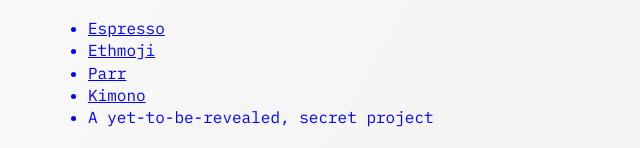
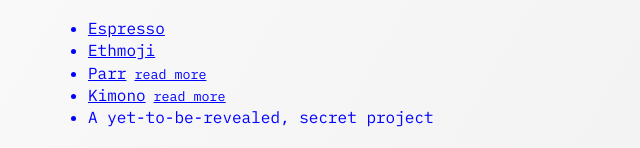
Before and after one commit to hillstreetlabs/public, a Next.js app: page / in a window 1280 px wide. Shown: the part 477-625 px from the top of the page, without its empty margins (0-640 px from the left). Built offline with nearby package versions, Linux system fonts and the light colour scheme.

Commit message:
Add blog post links

```diff
--- a/pages/index.js
+++ b/pages/index.js
@@ -52,11 +52,29 @@
                 <a target="_blank" href="https://parr.io">
                   Parr
                 </a>
+                <small>
+                  {" "}
+                  <a
+                    target="_blank"
+                    href="https://medium.com/@pfh/request-for-feedback-parr-a-query-tool-for-ethereum-3bee790e389e"
+                  >
+                    read more
+                  </a>
+                </small>
               </li>
               <li>
                 <a target="_blank" href="https://kimono.network">
                   Kimono
                 </a>
+                <small>
+                  {" "}
+                  <a
+                    target="_blank"
+                    href="https://medium.com/@pfh/kimono-trustless-secret-sharing-using-time-locks-on-ethereum-8e7e696494d"
+                  >
+                    read more
+                  </a>
+                </small>
               </li>
               <li
                 text={
```
